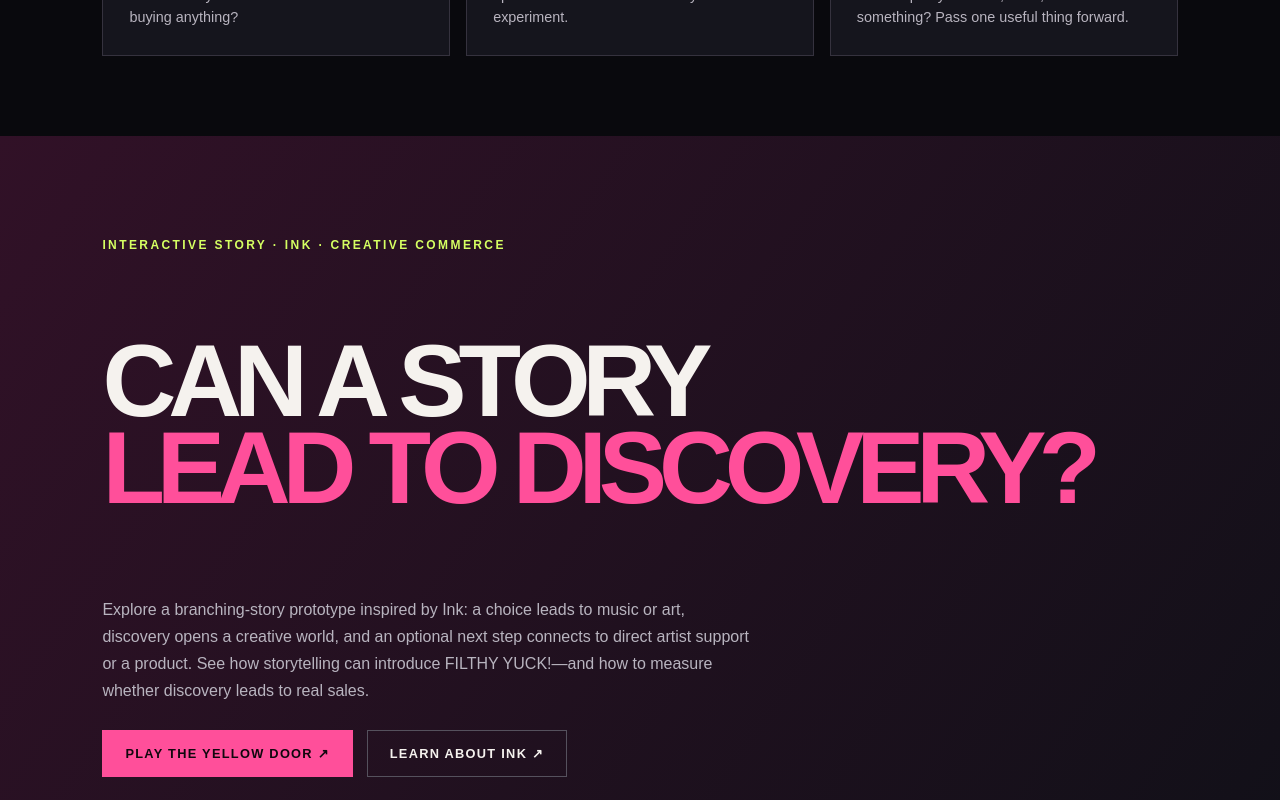
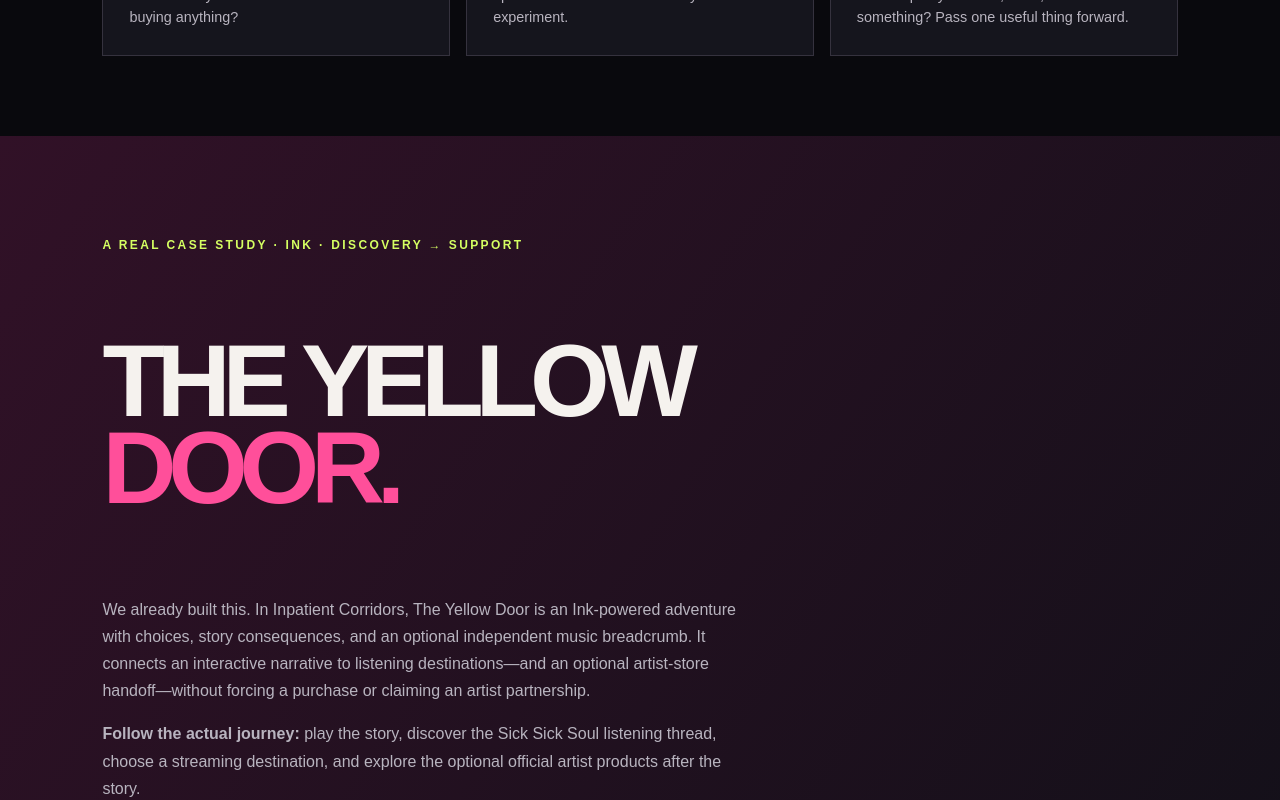
Before and after one commit to Loptr-Lab/pay-it-forward, a Next.js app: page /every-day in a window 1280 px wide. Shown: the part 1920-2720 px from the top of the page. Built offline with nearby package versions, Linux system fonts and the light colour scheme.

Commit message:
Replace generic story demo with Yellow Door case study

```diff
--- a/src/app/every-day/page.tsx
+++ b/src/app/every-day/page.tsx
@@ -18,7 +18,7 @@ export default function EveryDayPage() {
       <article className="quest-card"><div className="quest-card-head"><span>02 · OWN</span><span className="quest-number">02</span></div><h3>KNOW WHAT YOU MADE—and WHAT YOU USED.</h3><p>Keep a simple record of the original assets, collaborators, permissions, tools, prompts, and decisions. Make the ownership and provenance story clear before you publish, sell, or share.</p><div className="quest-prompt"><strong>Creative prompt</strong><span>Make a one-page “made by me / used by me / permission checked” note for your experiment.</span></div></article>
       <article className="quest-card"><div className="quest-card-head"><span>03 · PLAY IT FORWARD</span><span className="quest-number">03</span></div><h3>PASS VALUE DIRECTLY.</h3><p>Recommend an independent artist, buy directly if you can, share an official link, trade skills, credit a collaborator, or help someone find an audience. No spending is required.</p><div className="quest-prompt"><strong>Creative prompt</strong><span>Who helped you make, learn, or discover something? Pass one useful thing forward.</span></div></article>
     </section>
-    <section className="adventure-map-cta"><p className="eyebrow">INTERACTIVE STORY · INK · CREATIVE COMMERCE</p><h2>CAN A STORY<br/><em>LEAD TO DISCOVERY?</em></h2><p>Explore a branching-story prototype inspired by Ink: a choice leads to music or art, discovery opens a creative world, and an optional next step connects to direct artist support or a product. See how storytelling can introduce FILTHY YUCK!—and how to measure whether discovery leads to real sales.</p><div className="hero-actions"><Link className="button primary" href="/every-day/ink-commerce-demo/">PLAY THE YELLOW DOOR ↗</Link><a className="button secondary" href="https://www.inklestudios.com/ink/" target="_blank" rel="noreferrer">LEARN ABOUT INK ↗</a></div></section>
+    <section className="adventure-map-cta"><p className="eyebrow">A REAL CASE STUDY · INK · DISCOVERY → SUPPORT</p><h2>THE YELLOW<br/><em>DOOR.</em></h2><p>We already built this. In Inpatient Corridors, The Yellow Door is an Ink-powered adventure with choices, story consequences, and an optional independent music breadcrumb. It connects an interactive narrative to listening destinations—and an optional artist-store handoff—without forcing a purchase or claiming an artist partnership.</p><p><strong>Follow the actual journey:</strong> play the story, discover the Sick Sick Soul listening thread, choose a streaming destination, and explore the optional official artist products after the story.</p><div className="hero-actions"><a className="button primary" href="https://ibloud.github.io/inpatient-corridors-review/interactive/yellow-door/docs/" target="_blank" rel="noreferrer">PLAY THE YELLOW DOOR ↗</a><a className="button secondary" href="https://github.com/ibloud/inpatient-corridors-review/tree/main/interactive/yellow-door" target="_blank" rel="noreferrer">EXPLORE THE INK IMPLEMENTATION ↗</a></div><p><a href="https://www.inklestudios.com/ink/" target="_blank" rel="noreferrer">Learn Ink from Inkle Studios ↗</a></p><p className="disclaimer">This is a documented project example, not a sales attribution case study. Streaming clicks, store visits, and purchases are different outcomes; no conversion or revenue claim is made.</p></section>
     <section className="quest-intro"><p className="eyebrow">THE ECONOMICS CHECK</p><h2>WHO CAPTURES<br/>THE VALUE?</h2><p>Before and after your experiment, record the time, money spent, output, reuse potential, audience response, and what you learned. AI can extract value from creative work—or help creators reduce costs, build skills, and keep more value. Measure the difference rather than assuming.</p><div className="discovery-prompt"><span>YOUR FIVE-MINUTE REVIEW</span><strong>What did it cost? What did you make? Who owns it? Who benefited? What would you repeat?</strong></div></section>
     <section className="adventure-map-cta"><p className="eyebrow">GO DEEPER · AI ADVENTURE SCHOOL</p><h2>TURN THE EXPERIMENT<br/><em>INTO A SKILL.</em></h2><p>Follow the practical learning pathway in the Training repo: creative AI experiments, footage-to-adventure workflows, rights and provenance, and creative economics. The lessons are designed to help you test tools—not surrender your creative decisions to them.</p><div className="hero-actions"><a className="button primary" href="https://loptr-lab.github.io/training/ai-engineering/applied-projects/play-it-forward/">EXPLORE AI ADVENTURE SCHOOL ↗</a><a className="button secondary" href="https://loptr-lab.github.io/training/ai-engineering/">AI ENGINEERING COURSE ↗</a></div></section>
     <section className="bandcamp-friday"><p className="eyebrow">THE POINT ISN'T A FRIDAY</p><h2>MAKE IT<br/><em>EVERY DAY.</em></h2><p>Bandcamp Friday reminded us what direct support can do. Don't wait for a waiver, a perfect camera, permission from a gatekeeper, or the next promotion. Make work, own it, find your audience, and build a sustainable creative practice.</p><a className="button primary" href="https://notatoy.bandcamp.com/album/not-a-toy" target="_blank" rel="noreferrer">SUPPORT NOT A TOY DIRECTLY ↗</a></section>
```
